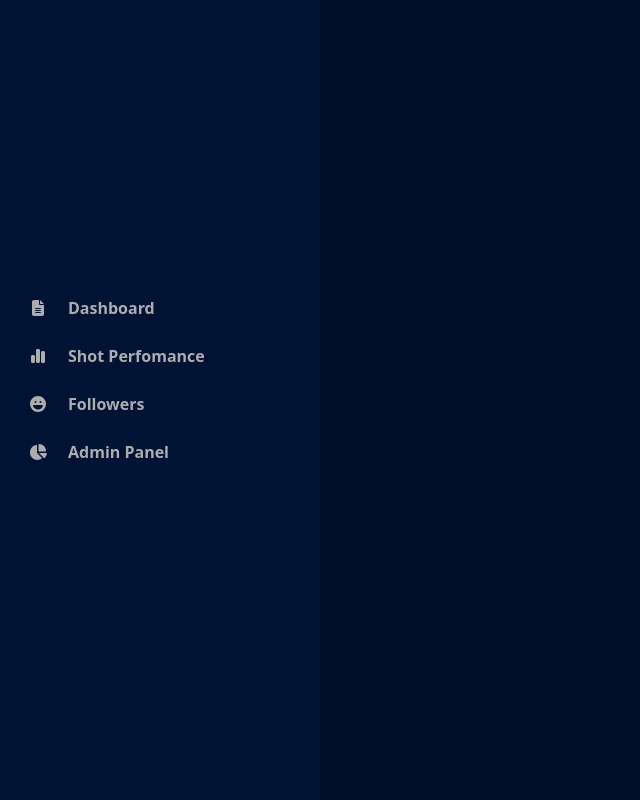
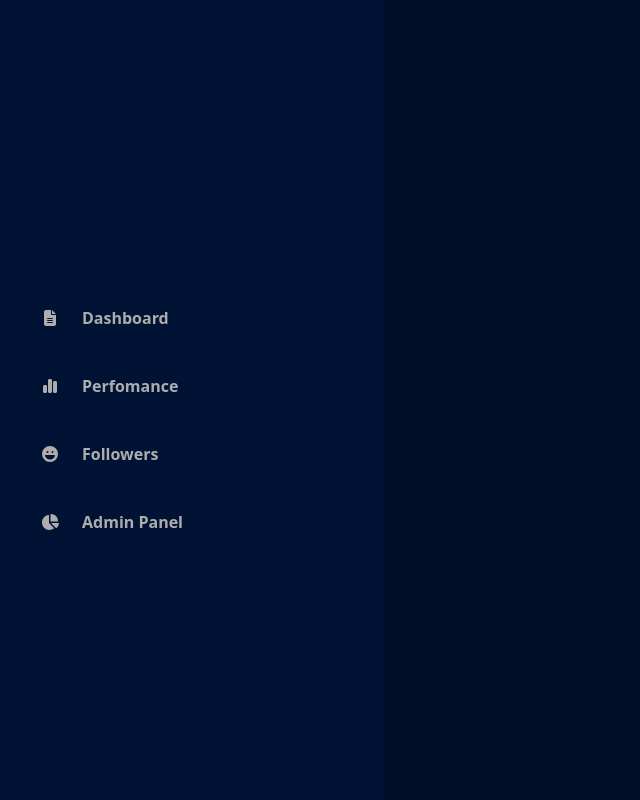
Before and after one commit to themm-s/next, a Next.js app: page / in a window 1280 px wide. Shown: the whole page, without its empty margins (0-640 px from the left). Built offline with nearby package versions, Linux system fonts and the light colour scheme.

Commit message:
neon button

```diff
--- a/src/app/globals.css
+++ b/src/app/globals.css
@@ -15,12 +15,16 @@ nav {
 li > a {
   display: flex;
   align-items: center;
-  transition: all 0.3s;
+  transition: .5s;
+  border: aqua;
+  padding: 10px;
+  width: 90%;
 }
 
-li > a:hover::before {
-  content: "1";
-
+li > a:hover {
+  border-left: 2px solid aqua;
+  box-shadow: 1px 3px 5px aqua;
+  transform: translateX(4px);
 }
 
 svg {
--- a/src/app/page.tsx
+++ b/src/app/page.tsx
@@ -7,12 +7,12 @@ import { FontAwesomeIcon } from "@fortawesome/react-fontawesome";
 export default function Home() {
   return (
     <>
-      <nav className="p-2 h-screen w-80 font-bold">
+      <nav className="p-2 h-screen w-96 font-bold">
         <ul className="mt-72 pl-5 space-y-6">
-          <li><a href="/dashboard"><FontAwesomeIcon icon={faFileLines} className="w-5 text-center" />Dashboard</a></li>
-          <li><a href="/perfomance"><FontAwesomeIcon icon={faChartSimple} className="w-5 text-center" />Shot Perfomance</a></li>
-          <li><a href="/followers"><FontAwesomeIcon icon={faFaceLaugh} className="w-5 text-center" />Followers</a></li>
-          <li><a href="/apanel"><FontAwesomeIcon icon={faChartPie} className="w-5 text-center" />Admin Panel</a></li>
+          <li><a href="/dashboard"><FontAwesomeIcon icon={faFileLines} className="w-6 text-center" />Dashboard</a></li>
+          <li><a href="/perfomance"><FontAwesomeIcon icon={faChartSimple} className="w-6 text-center" />Perfomance</a></li>
+          <li><a href="/followers"><FontAwesomeIcon icon={faFaceLaugh} className="w-6 text-center" />Followers</a></li>
+          <li><a href="/apanel"><FontAwesomeIcon icon={faChartPie} className="w-6 text-center" />Admin Panel</a></li>
         </ul>
       </nav >
     </>
```
